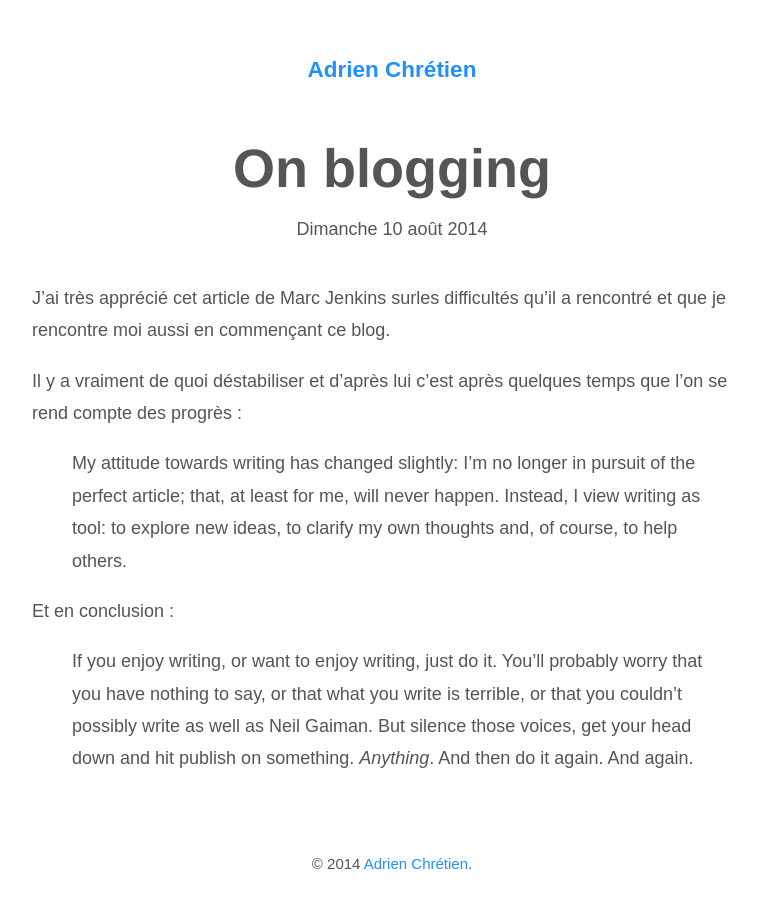
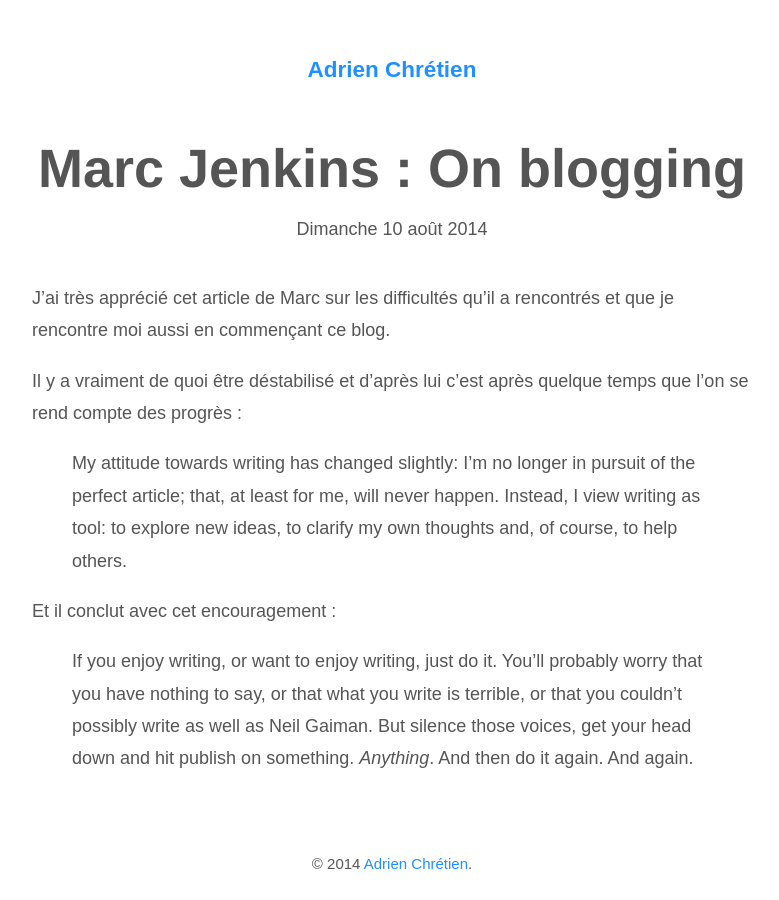
Before and after one commit to adrienchretien/adrienchretien.fr, a Jekyll site: the page built from _posts/2014-08-10-on-blogging.md, in a window 1280 px wide. Shown: the whole page, without its empty margins (248-1027 px from the left). Built offline with Jekyll 4.4.1, drawn with Linux system fonts in a browser that asks for light colours.

Commit message:
Fix typos, rewrite some parts in posts

```diff
--- a/_posts/2014-08-10-on-blogging.md
+++ b/_posts/2014-08-10-on-blogging.md
@@ -1,21 +1,21 @@
 ---
-title: "On blogging"
+title: "Marc Jenkins : On blogging"
 meta: "Article motivant de Marc Jenkins sur les difficultés qu'il a rencontré pour tenir son blog et ce qui l'encourage à continuer."
 external-link: http://plausiblethought.net/on-blogging/
 date: 2014-08-10 19:04 +02:00
-category: links
+category: liens
 tags: writing
 ---
 
-J'ai très apprécié cet article de Marc Jenkins surles difficultés qu'il a rencontré et que je rencontre moi aussi en commençant ce blog.
+J'ai très apprécié cet article de Marc sur les difficultés qu'il a rencontrés et que je rencontre moi aussi en commençant ce blog.
 
-Il y a vraiment de quoi déstabiliser et d'après lui c'est après quelques temps que l'on se rend compte des progrès&nbsp;:
+Il y a vraiment de quoi être déstabilisé et d'après lui c'est après quelque temps que l'on se rend compte des progrès&nbsp;:
 
 <blockquote>
 <p>My attitude towards writing has changed slightly: I’m no longer in pursuit of the perfect article; that, at least for me, will never happen. Instead, I view writing as tool: to explore new ideas, to clarify my own thoughts and, of course, to help others.</p>
 </blockquote>
 
-Et en conclusion :
+Et il conclut avec cet encouragement&nbsp;:
 
 <blockquote>
 <p>If you enjoy writing, or want to enjoy writing, just do it. You’ll probably worry that you have nothing to say, or that what you write is terrible, or that you couldn’t possibly write as well as Neil Gaiman. But silence those voices, get your head down and hit publish on something. <em>Anything</em>. And then do it again. And again.</p>
```
Also changed, not shown: _posts/2014-08-06-block-formatting-context.md (+45 -62 lines).
